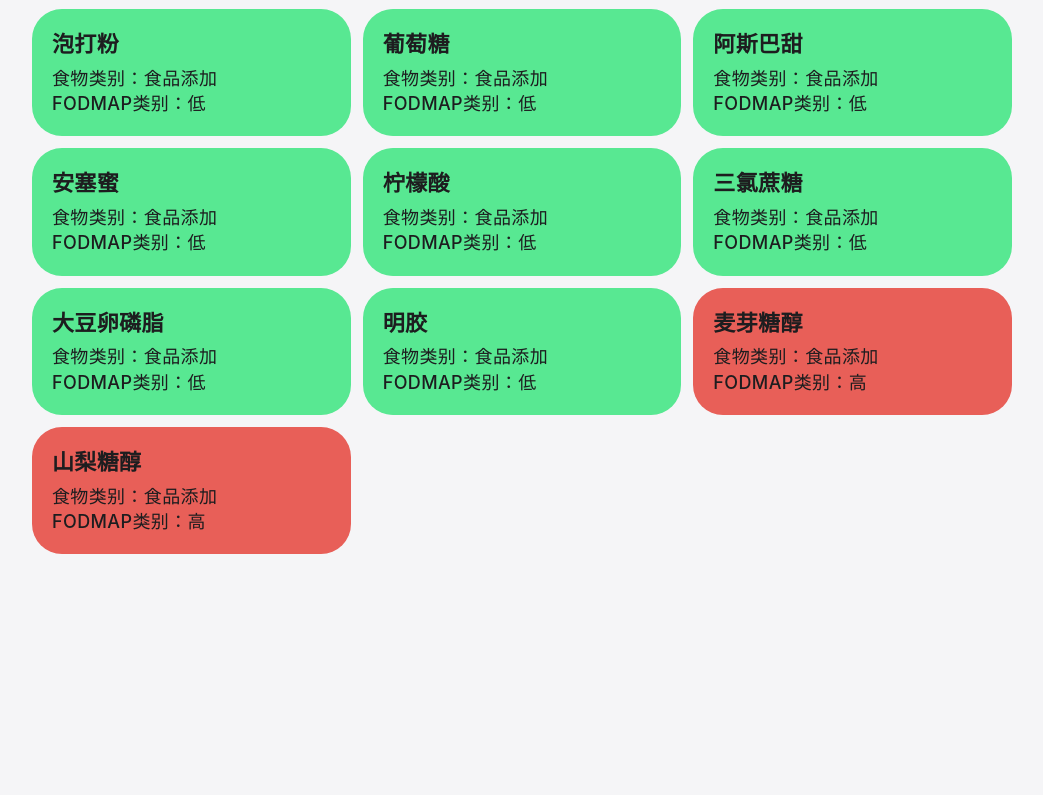
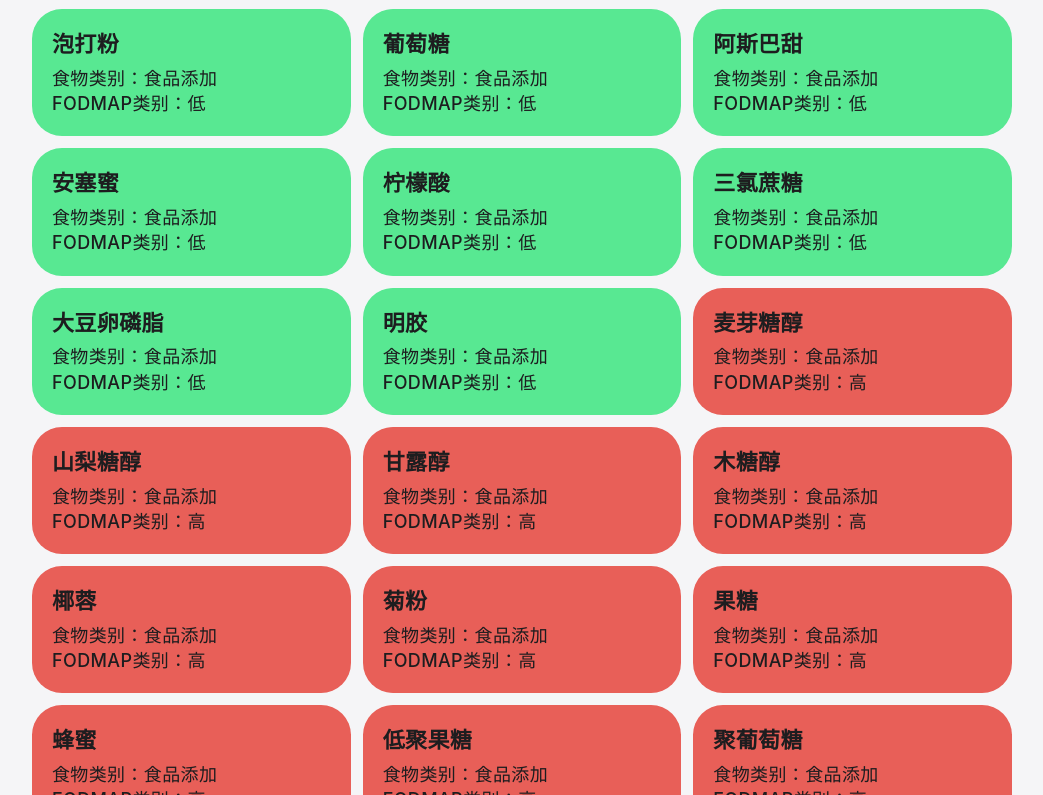
Before and after one commit to AustinHDL/fodmap, a plain HTML site: page index.html in a window 1280 px wide. Shown: the part 11205-12000 px from the top of the page, without its empty margins (118-1161 px from the left). Before the commit the page ends 11809 px from the top, so only its background shows below. Drawn offline with Linux system fonts and the light colour scheme.

Commit message:
Add files via upload

```diff
--- a/index.html
+++ b/index.html
@@ -1768,6 +1768,76 @@
 					<li class="card item-247 high" id="cc">
 						<div class="contain">
 							<a><h1>山梨糖醇</h1></a>
+							<h2>食物类别：食品添加</h2>
+							<h2>FODMAP类别：高</h2>
+						</div>
+					</li>
+					<li class="card item-248 high" id="cc">
+						<div class="contain">
+							<a><h1>甘露醇</h1></a>
+							<h2>食物类别：食品添加</h2>
+							<h2>FODMAP类别：高</h2>
+						</div>
+					</li>
+					<li class="card item-249 high" id="cc">
+						<div class="contain">
+							<a><h1>木糖醇</h1></a>
+							<h2>食物类别：食品添加</h2>
+							<h2>FODMAP类别：高</h2>
+						</div>
+					</li>
+					<li class="card item-250 high" id="cc">
+						<div class="contain">
+							<a><h1>椰蓉</h1></a>
+							<h2>食物类别：食品添加</h2>
+							<h2>FODMAP类别：高</h2>
+						</div>
+					</li>
+					<li class="card item-251 high" id="cc">
+						<div class="contain">
+							<a><h1>菊粉</h1></a>
+							<h2>食物类别：食品添加</h2>
+							<h2>FODMAP类别：高</h2>
+						</div>
+					</li>
+					<li class="card item-252 high" id="cc">
+						<div class="contain">
+							<a><h1>果糖</h1></a>
+							<h2>食物类别：食品添加</h2>
+							<h2>FODMAP类别：高</h2>
+						</div>
+					</li>
+					<li class="card item-253 high" id="cc">
+						<div class="contain">
+							<a><h1>蜂蜜</h1></a>
+							<h2>食物类别：食品添加</h2>
+							<h2>FODMAP类别：高</h2>
+						</div>
+					</li>
+					<li class="card item-254 high" id="cc">
+						<div class="contain">
+							<a><h1>低聚果糖</h1></a>
+							<h2>食物类别：食品添加</h2>
+							<h2>FODMAP类别：高</h2>
+						</div>
+					</li>
+					<li class="card item-255 high" id="cc">
+						<div class="contain">
+							<a><h1>聚葡萄糖</h1></a>
+							<h2>食物类别：食品添加</h2>
+							<h2>FODMAP类别：高</h2>
+						</div>
+					</li>
+					<li class="card item-256 high" id="cc">
+						<div class="contain">
+							<a><h1>果葡萄糖浆</h1></a>
+							<h2>食物类别：食品添加</h2>
+							<h2>FODMAP类别：高</h2>
+						</div>
+					</li>
+					<li class="card item-257 high" id="cc">
+						<div class="contain">
+							<a><h1>异麦芽酮糖浆</h1></a>
 							<h2>食物类别：食品添加</h2>
 							<h2>FODMAP类别：高</h2>
 						</div>
```
